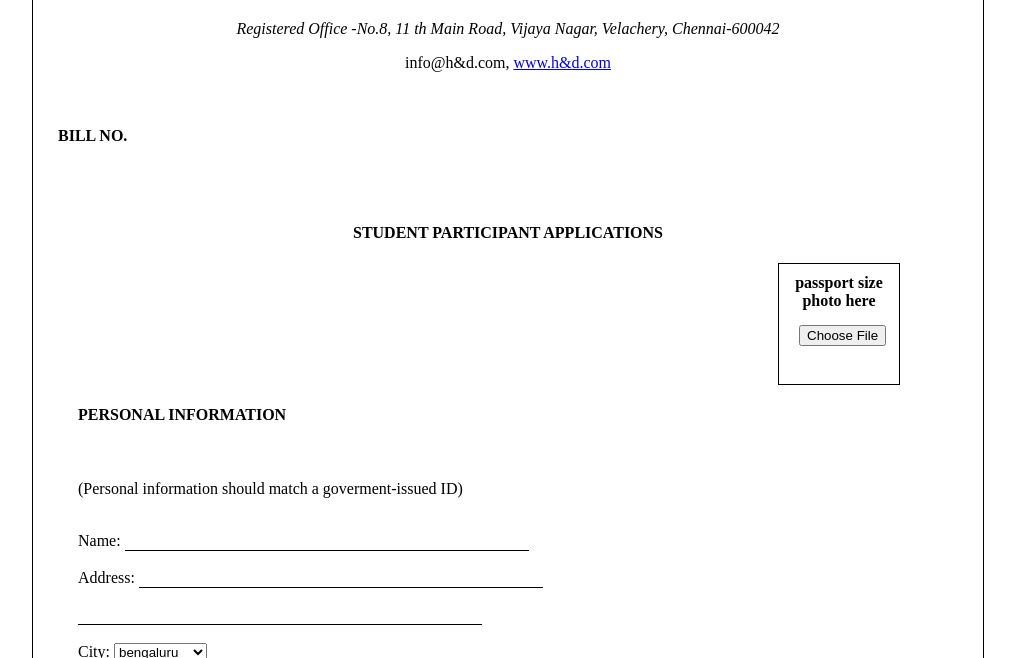
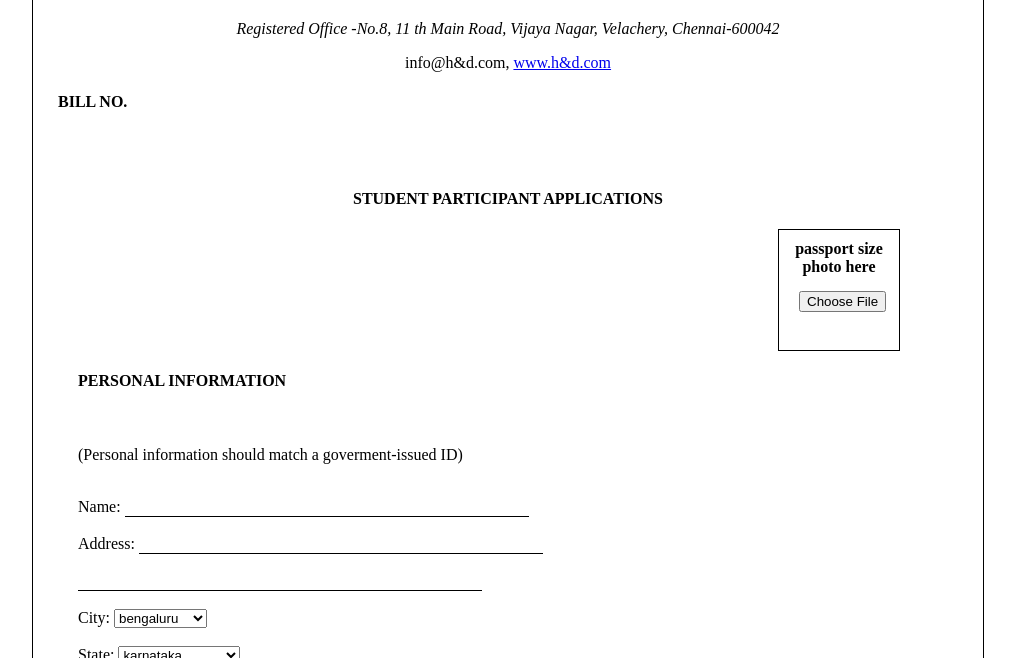
Before and after one commit to daniya-muzammil/application_form, a plain HTML site: page index.html in a window 1280 px wide. Shown: the part 142-800 px from the top of the page, without its empty margins (132-1147 px from the left). Drawn offline with Linux system fonts and the light colour scheme.

Commit message:
Update studentapp.css

```diff
--- a/studentapp.css
+++ b/studentapp.css
@@ -2,11 +2,12 @@
 
 #outline{
     border:1px solid black;
-/*     height:auto; */
+    /* height:auto; */
     /*margin:5px 250px 5px 250px;*/
     margin:auto;
     width:900px;
     padding: 2%;
+
 
 }
 /*#logo_title{
@@ -25,20 +26,22 @@
 #logo{
     top:0;
     left:0;
+    /* width:120px; */
     width:120px;
     height: 120px;
-    padding-top:20px;
-    margin-top:40px;
+    /* padding-top:20px;
+    margin-top:40px; */
     display:inline;
+
 
 
 }
 #title{
-    padding: 20px;
-    width:70%;
-    height: auto;
+    /* padding: 20px; */
+    /* width:70%;
+    height: 120px; */
     text-align: center;
-    margin:40px 0px 0px 20px;
+    margin-left:10%;
     display: inline;
     }
 address{
```
